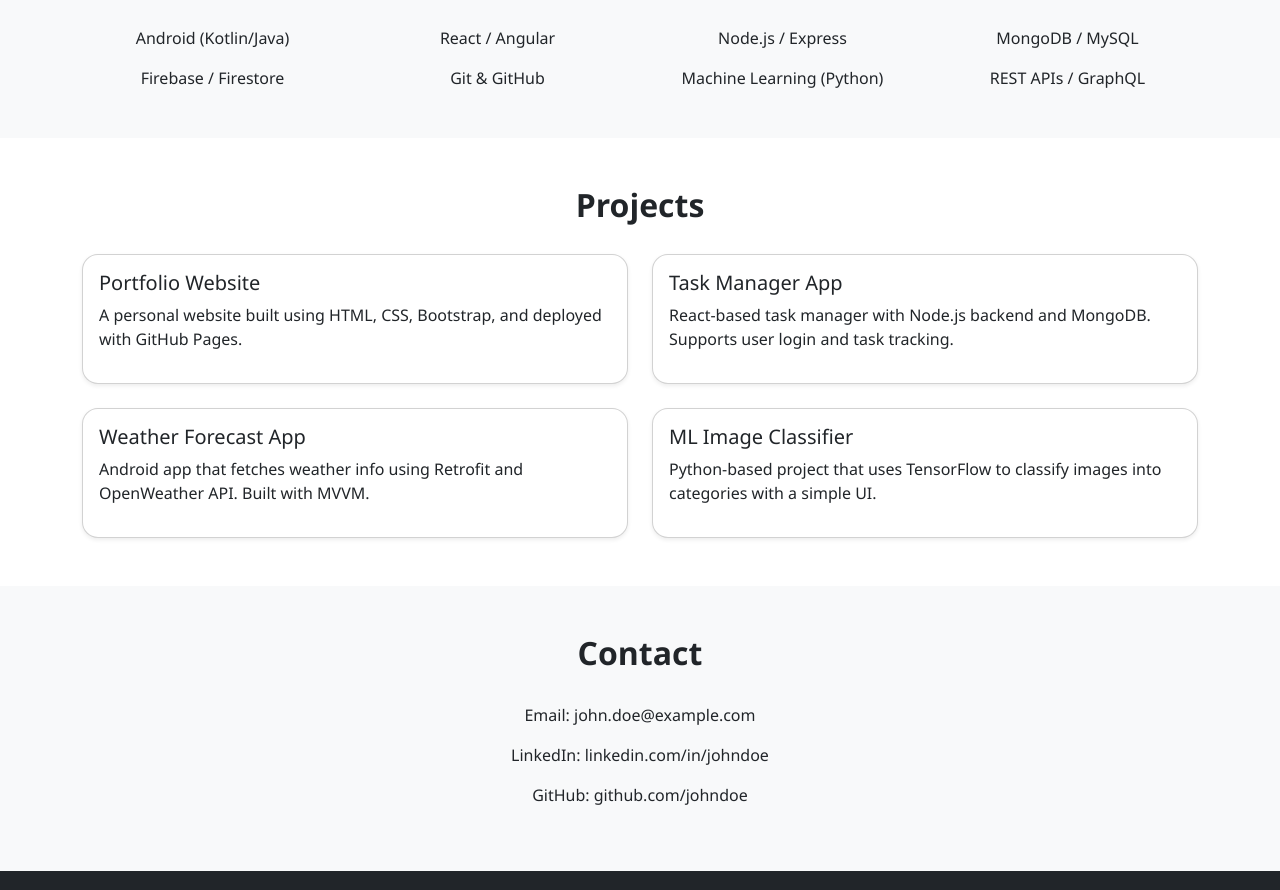
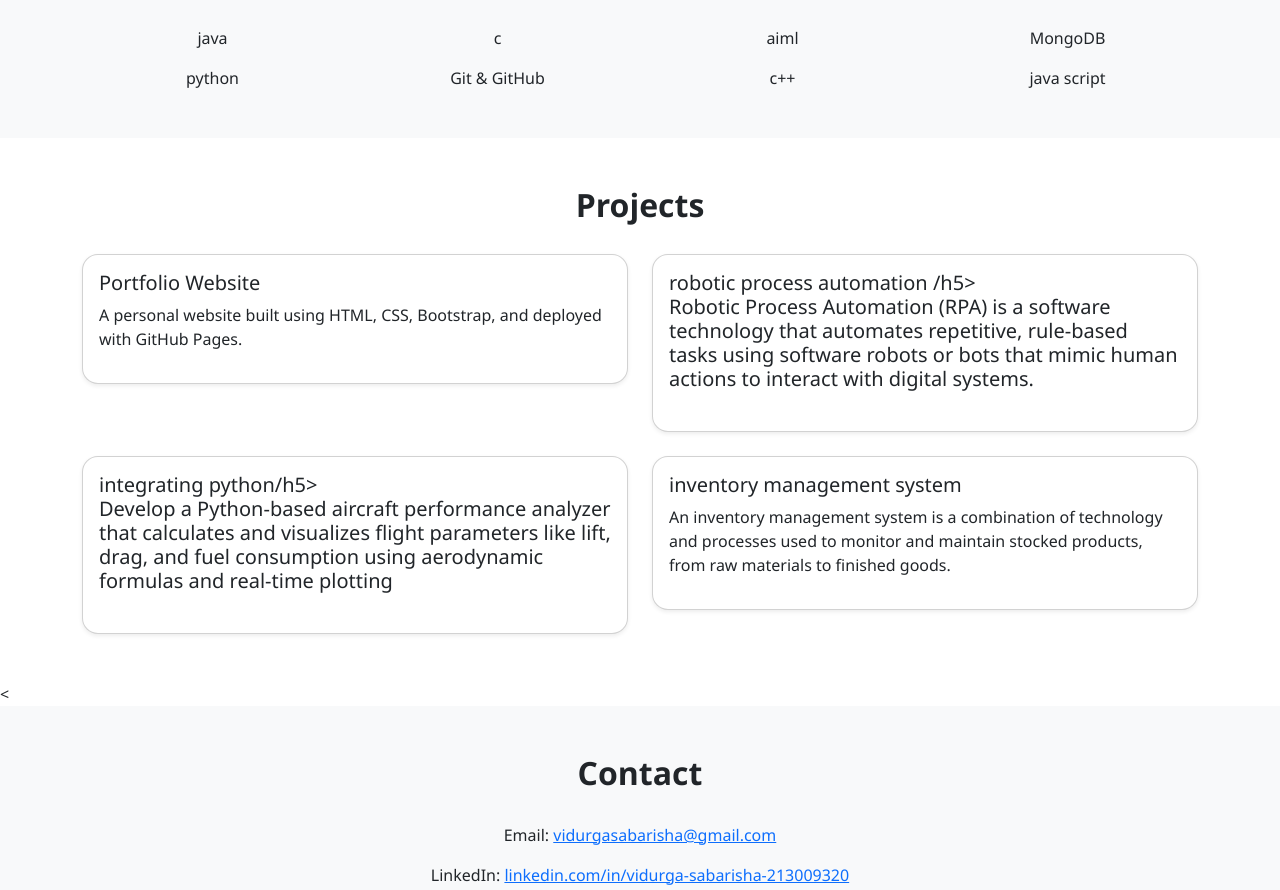
Before and after one commit to Vidurga07/Portfolio, a plain HTML site: page index.html in a window 1280 px wide. Shown: the part 600-1490 px from the top of the page. Drawn offline with nearby package versions, Linux system fonts and the light colour scheme.

Commit message:
Update index.html

```diff
--- a/index.html
+++ b/index.html
@@ -29,8 +29,8 @@
   <!-- Hero Section -->
   <section class="hero">
     <div class="container">
-      <h1 class="display-4">John Doe</h1>
-      <p class="lead">Full Stack Developer | Android Developer | ML Enthusiast</p>
+      <h1 class="display-4">Vidurga sabarisha </h1>
+      <p class="lead">Full Stack Developer </p>
     </div>
   </section>
 
@@ -50,16 +50,16 @@
     <div class="container">
       <h2 class="section-title text-center">Skills</h2>
       <div class="row text-center">
-        <div class="col-md-3">Android (Kotlin/Java)</div>
-        <div class="col-md-3">React / Angular</div>
-        <div class="col-md-3">Node.js / Express</div>
-        <div class="col-md-3">MongoDB / MySQL</div>
+        <div class="col-md-3">java</div>
+        <div class="col-md-3">c</div>
+        <div class="col-md-3">aiml</div>
+        <div class="col-md-3">MongoDB </div>
       </div>
       <div class="row text-center mt-3">
-        <div class="col-md-3">Firebase / Firestore</div>
+        <div class="col-md-3">python</div>
         <div class="col-md-3">Git & GitHub</div>
-        <div class="col-md-3">Machine Learning (Python)</div>
-        <div class="col-md-3">REST APIs / GraphQL</div>
+        <div class="col-md-3">c++</div>
+        <div class="col-md-3">java script</div>
       </div>
     </div>
   </section>
@@ -77,20 +77,20 @@
         </div>
         <div class="col-md-6">
           <div class="card shadow-sm p-3">
-            <h5>Task Manager App</h5>
-            <p>React-based task manager with Node.js backend and MongoDB. Supports user login and task tracking.</p>
+            <h5> robotic process automation  /h5>
+            <p>Robotic Process Automation (RPA) is a software technology that automates repetitive, rule-based tasks using software robots or bots that mimic human actions to interact with digital systems. </p>
           </div>
         </div>
         <div class="col-md-6">
           <div class="card shadow-sm p-3">
-            <h5>Weather Forecast App</h5>
-            <p>Android app that fetches weather info using Retrofit and OpenWeather API. Built with MVVM.</p>
+            <h5>integrating python/h5>
+            <p>Develop a Python-based aircraft performance analyzer that calculates and visualizes flight parameters like lift, drag, and fuel consumption using aerodynamic formulas and real-time plotting</p>
           </div>
         </div>
         <div class="col-md-6">
           <div class="card shadow-sm p-3">
-            <h5>ML Image Classifier</h5>
-            <p>Python-based project that uses TensorFlow to classify images into categories with a simple UI.</p>
+            <h5>inventory management system </h5>
+            <p>An inventory management system is a combination of technology and processes used to monitor and maintain stocked products, from raw materials to finished goods.</p>
           </div>
         </div>
       </div>
@@ -98,17 +98,23 @@
   </section>
 
   <!-- Contact -->
-  <section class="py-5 bg-light">
+  <<section class="py-5 bg-light">
     <div class="container text-center">
       <h2 class="section-title">Contact</h2>
-      <p>Email: john.doe@example.com</p>
-      <p>LinkedIn: linkedin.com/in/johndoe</p>
-      <p>GitHub: github.com/johndoe</p>
+      <p>Email:
+        <a href="mailto:vidurgasabarisha@gmail.com">vidurgasabarisha@gmail.com</a>
+      </p>
+      <p>LinkedIn:
+        <a href="https://linkedin.com/in/vidurga-sabarisha-213009320" target="_blank">linkedin.com/in/vidurga-sabarisha-213009320</a>
+      </p>
+      <p>GitHub:
+        <a href="https://github.com/Vidurga07" target="_blank">github.com/Vidurga07</a>
+      </p>
     </div>
   </section>
 
   <footer class="text-center py-3 bg-dark text-white">
-    © 2025 John Doe. All rights reserved.
+    © 2025 Vidurga Sabarisha. All rights reserved.
   </footer>
 
 </body>
```
